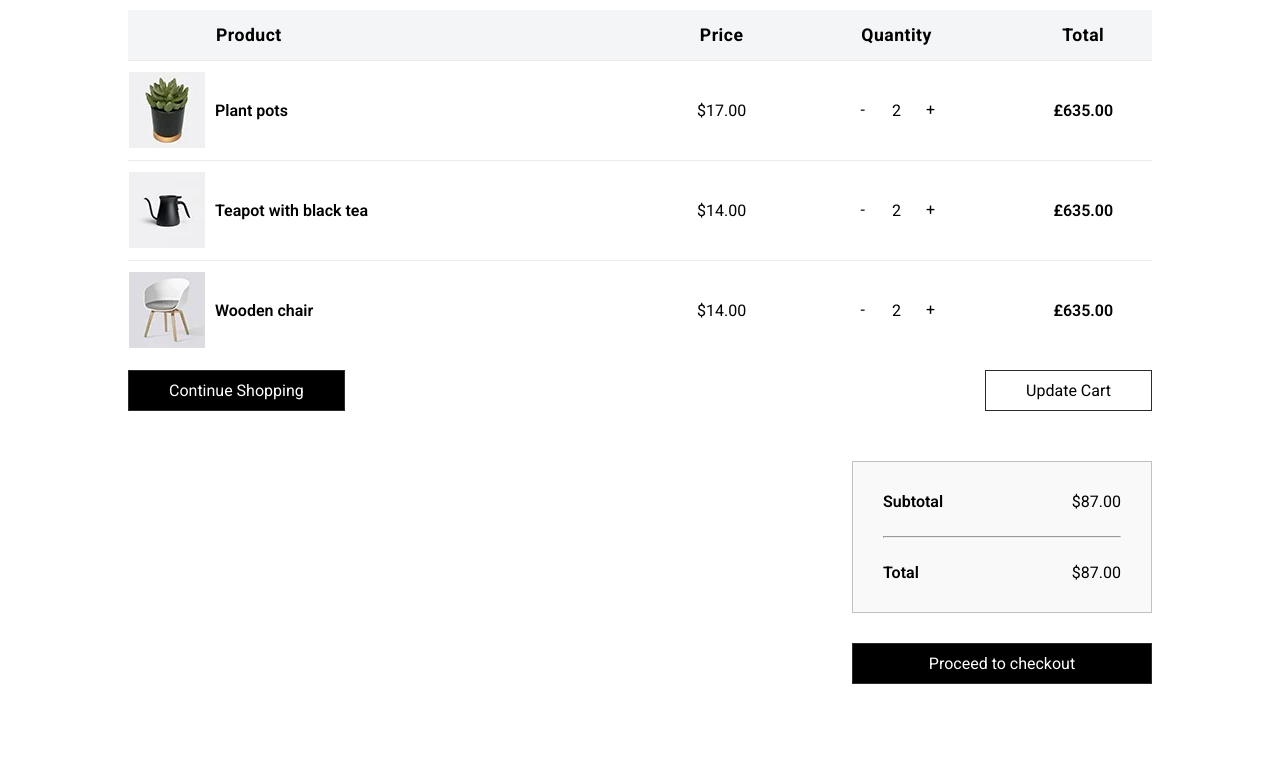
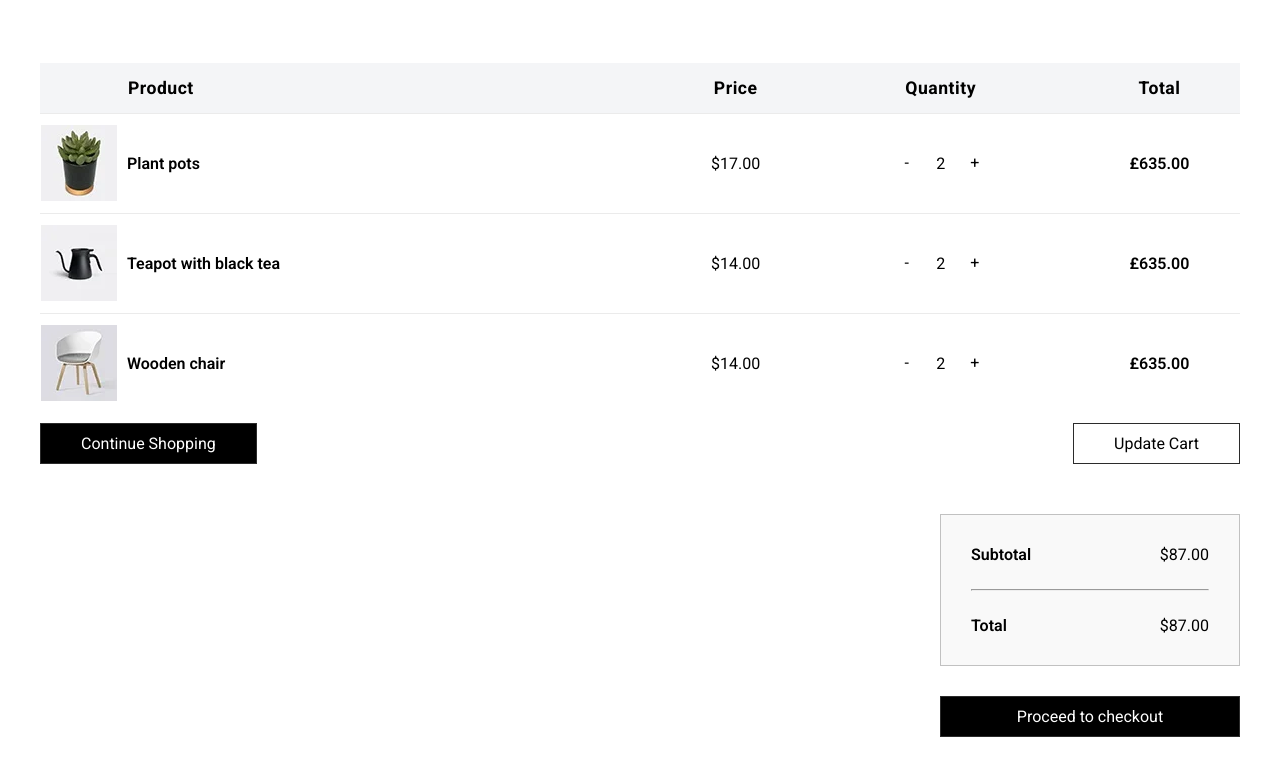
Before and after one commit to Beefaz/product_list, a plain HTML site: page index.html in a window 1280 px wide. Drawn offline with Linux system fonts and the light colour scheme.

Commit message:
added centering

```diff
--- a/main.css
+++ b/main.css
@@ -9,21 +9,26 @@ html {
 }
 
 body {
-    margin: 0;
+    margin: unset;
+    padding: 0 10px;
     font-family: "Roboto", serif;
-    padding: 10px;
     background: rgba(255, 255, 255, 1);
 }
 
 main {
-    max-width: 1024px;
+    width: 100%;
+    max-width: 1200px;
     margin: 0 auto;
+    min-height: 100vh;
     display: flex;
     flex-direction: column;
+    justify-content: center;
+    align-items: center;
 }
 
 .table-wrapper {
     overflow-x: auto;
+    width: 100%;
 }
 
 table {
@@ -145,6 +150,7 @@ tbody tr {
 }
 
 .table-controls {
+    width: 100%;
     margin-top: 10px;
     display: flex;
     justify-content: space-between;
```
